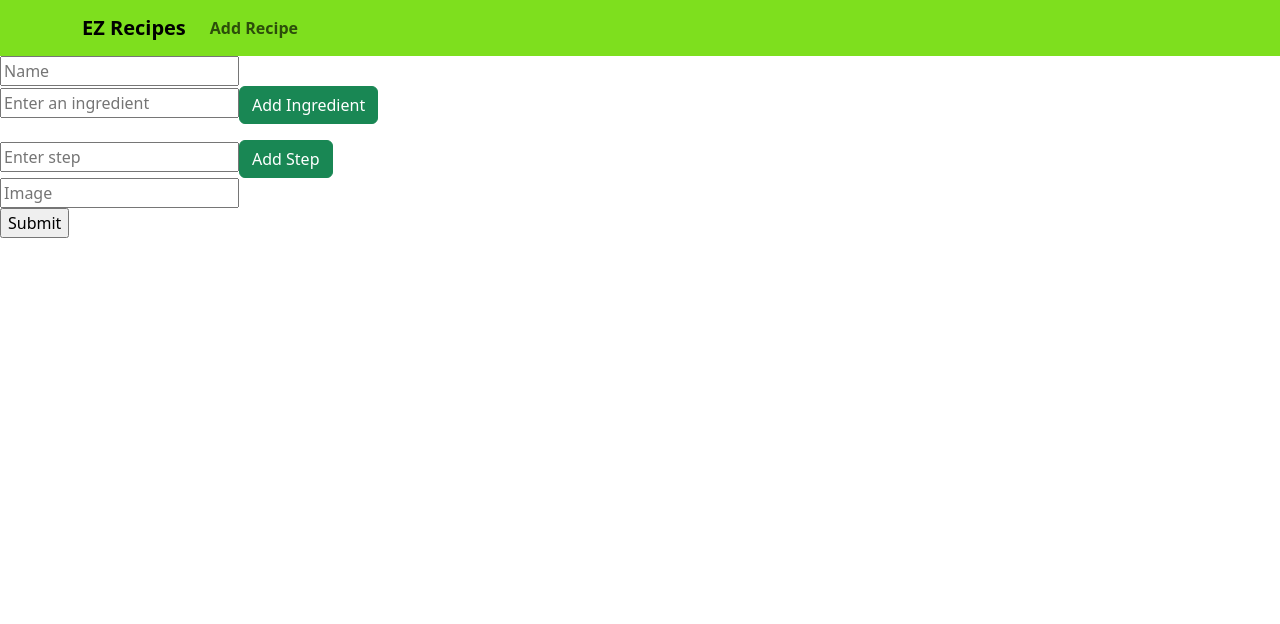
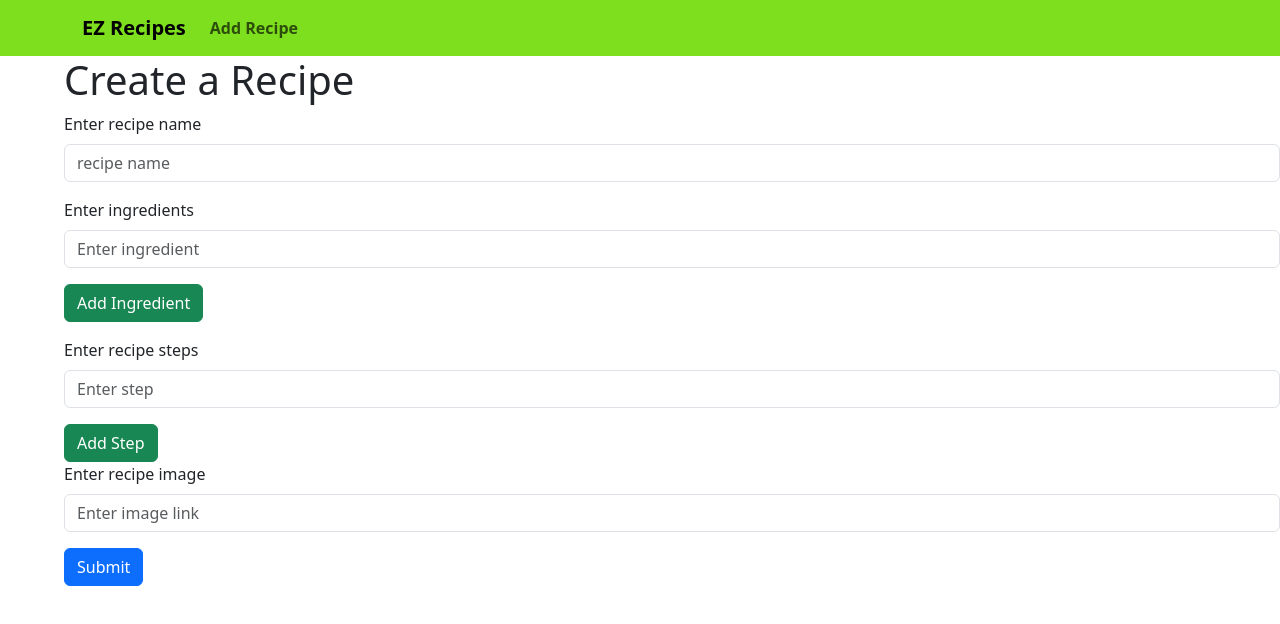
Before and after one commit to TheWolfeSlayer/Recipes-frontend, a React (Create React App) app: page /new in a window 1280 px wide. Shown: the top 624 px of the page. Built offline with nearby package versions, Linux system fonts and the light colour scheme.

Commit message:
using react-bootstrap form

```diff
--- a/src/components/New.js
+++ b/src/components/New.js
@@ -1,6 +1,7 @@
 import { useState } from "react";
 import { useNavigate } from "react-router-dom";
 import Button from 'react-bootstrap/Button';
+import Form from 'react-bootstrap/Form';
 
 function New() {
   const navigate = useNavigate();
@@ -53,6 +54,7 @@ function New() {
           steps: updatedSteps, // Add numbered step to the array + Add new step to the array
         };
       });
+      setStepInput("")
     }
   };
 
@@ -98,21 +100,31 @@ function New() {
   };
 
   return (
-    <form onSubmit={handleSubmit}>
-      <input onChange={handleChange} value={recipeInput.name} name="name" placeholder="Name" required/>
+    <Form onSubmit={handleSubmit} className="input">
+      <h1>Create a Recipe</h1>
+      <Form.Group className="mb-3" >
+        <Form.Label>Enter recipe name</Form.Label>
+        <Form.Control placeholder="recipe name" />
+      </Form.Group>
 
       <div>
+        <ul>
         {/* Displaying existing ingredients */}
         {recipeInput.ingredients.map((ingredient, index) => (
           <div key={index}>
-            <p>{ingredient}</p>
-            <Button variant="danger" type="button" onClick={() => handleDeleteIngredient(index)}> Delete Ingredient </Button>
+            <li>{ingredient}</li>
+            <Button variant="danger" onClick={() => handleDeleteIngredient(index)}> Delete Ingredient </Button>
           </div>
         ))}
+        </ul>
       </div>
 
-      <input onChange={handleIngredientChange} value={ingredientInput} placeholder="Enter an ingredient" />
-      <Button variant="success" type="button" onClick={handleAddIngredient}> Add Ingredient </Button>
+      {/* <input onChange={handleIngredientChange} value={ingredientInput} placeholder="Enter an ingredient" /> */}
+      <Form.Group className="mb-3" >
+        <Form.Label>Enter ingredients</Form.Label>
+        <Form.Control placeholder="Enter ingredient" onChange={handleIngredientChange}/>
+      </Form.Group>
+      <Button variant="success" onClick={handleAddIngredient}> Add Ingredient </Button>
 
     <div>
         {/* Displaying existing steps */}
@@ -120,20 +132,30 @@ function New() {
           {recipeInput.steps.map((step, index) => (
             <div key={index}>
               <li>{step}</li>
-              <Button variant="danger" type="button" onClick={() => handleDeleteStep(index)}> Delete Step </Button>
+              <Button variant="danger" onClick={() => handleDeleteStep(index)}> Delete Step </Button>
             </div>
           ))}
         </ol>
     </div>
-      <input onChange={handleStepChange} value={stepInput} name="Enter a step" placeholder="Enter step"/>
-      <Button variant="success" type="button" onClick={handleAddStep}> Add Step </Button>
 
-    <div>
+    <Form.Group className="mb-3" >
+      <Form.Label>Enter recipe steps</Form.Label>
+      <Form.Control placeholder="Enter step" onChange={handleStepChange}/>
+    </Form.Group>
+    <Button variant="success" onClick={handleAddStep}> Add Step </Button>
+
+    {/* <div>
       <input onChange={handleChange} value={recipeInput.image} name="image" placeholder="Image" />
-    </div>
+    </div> */}
+    <Form.Group className="mb-3" >
+      <Form.Label>Enter recipe image</Form.Label>
+      <Form.Control placeholder="Enter image link" onChange={handleChange} value={recipeInput.image}/>
+    </Form.Group>
 
-      <input type="submit"/>
-    </form>
+    <Button variant="primary" type="submit">
+        Submit
+      </Button>
+    </Form>
   );
 }
 
--- a/src/components/UpdateRecipe.js
+++ b/src/components/UpdateRecipe.js
@@ -1,6 +1,7 @@
 import { useState, useEffect } from "react";
 import { useParams, useNavigate } from "react-router-dom";
 import Button from 'react-bootstrap/Button';
+import Form from 'react-bootstrap/Form';
 
 function UpdateRecipe() {
   const navigate = useNavigate();
@@ -107,21 +108,29 @@ function UpdateRecipe() {
   };
 
   const display = recipeInput && (
-    <form onSubmit={handleSubmit}>
-      <input required onChange={handleChange} value={recipeInput.name} name="name" placeholder="Name" />
+    <Form onSubmit={handleSubmit} className="input">
+      <Form.Group className="mb-3" >
+        <Form.Label>Enter recipe name</Form.Label>
+        <Form.Control placeholder="recipe name" />
+      </Form.Group>
 
       <div>
+        <ul>
         {/* Displaying existing ingredients */}
         {recipeInput.ingredients.map((ingredient, index) => (
           <div key={index}>
-            {ingredient} |
+            <li>{ingredient}</li>
             <Button variant="danger" type="button" onClick={() => handleDeleteIngredient(index)}> Delete Ingredient </Button>
           </div>
         ))}
+        </ul>
       </div>
 
-      <input onChange={handleIngredientChange} value={ingredientInput} placeholder="Enter an ingredient" />
-      <button type="button" onClick={handleAddIngredient}> Add Ingredient </button>
+      <Form.Group className="mb-3" >
+        <Form.Label>Enter ingredients</Form.Label>
+        <Form.Control placeholder="Enter ingredient" onChange={handleIngredientChange}/>
+      </Form.Group>
+      <Button variant="success" onClick={handleAddIngredient}> Add Ingredient </Button>
 
       <div>
         {/* Displaying existing steps */}
@@ -135,14 +144,21 @@ function UpdateRecipe() {
         </ol>
       </div>
 
-      <input onChange={handleStepChange} value={stepInput} placeholder="Enter a step"/>
-      <button type="button" onClick={handleAddStep}> Add Step </button>
+      <Form.Group className="mb-3" >
+        <Form.Label>Enter recipe steps</Form.Label>
+        <Form.Control placeholder="Enter step" onChange={handleStepChange}/>
+        </Form.Group>
+      <Button variant="success" onClick={handleAddStep}> Add Step </Button>
 
-<div>
-    <input onChange={handleChange} value={recipeInput.image} name="image" placeholder="Image" />
-</div>
-      <Button variant="success" as="input" type="submit" value="Submit" />
-    </form>
+      <Form.Group className="mb-3" >
+        <Form.Label>Enter recipe image</Form.Label>
+        <Form.Control placeholder="Enter image link" onChange={handleChange} value={recipeInput.image}/>
+      </Form.Group>
+
+      <Button variant="primary" type="submit">
+        Submit
+      </Button>
+    </Form>
   );
 
   return <div>{display}</div>;
--- a/src/index.css
+++ b/src/index.css
@@ -29,3 +29,7 @@ code {
   margin-left: 50px;
   margin-top: 25px;
 }
+
+.input {
+  margin-left: 5%;
+}
```
